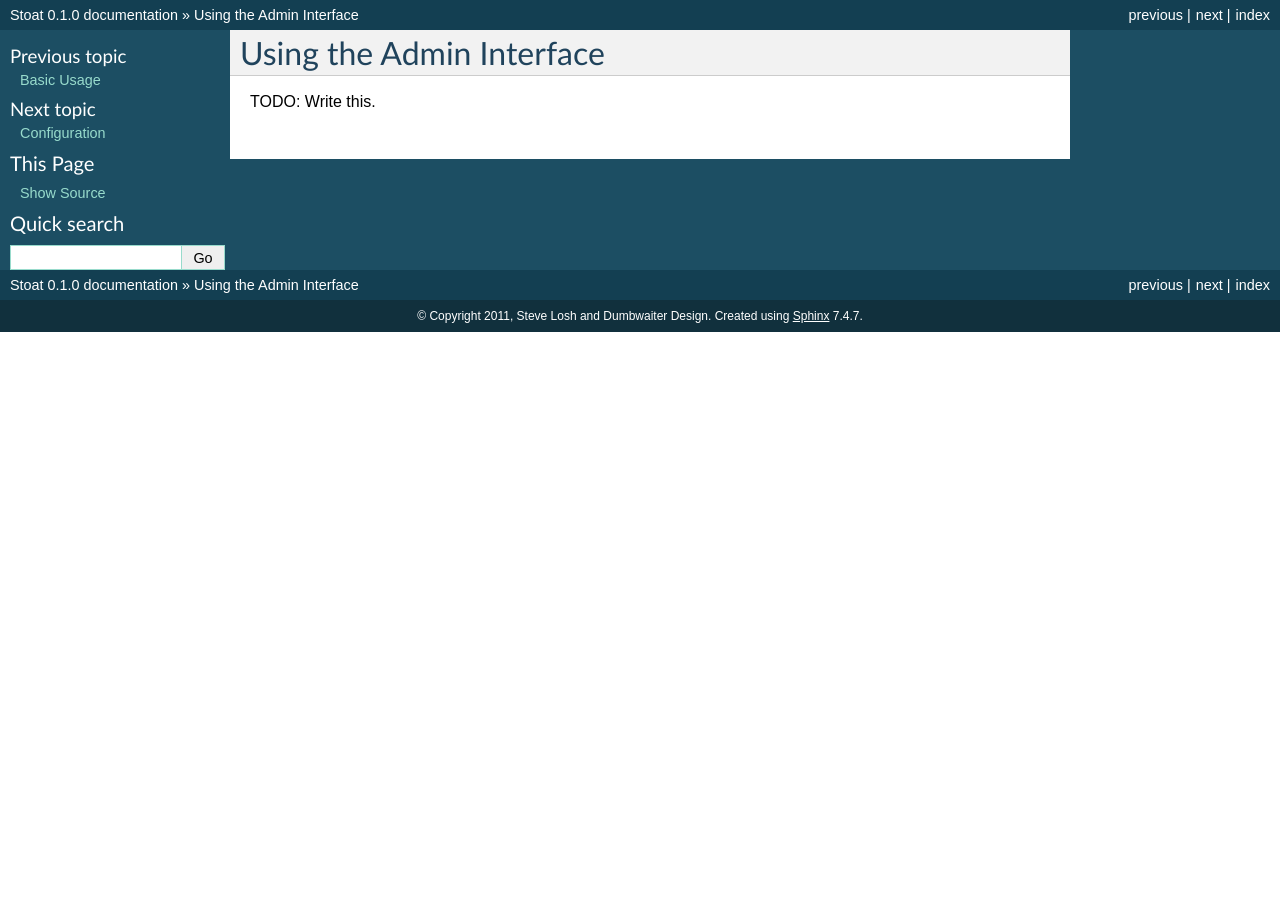
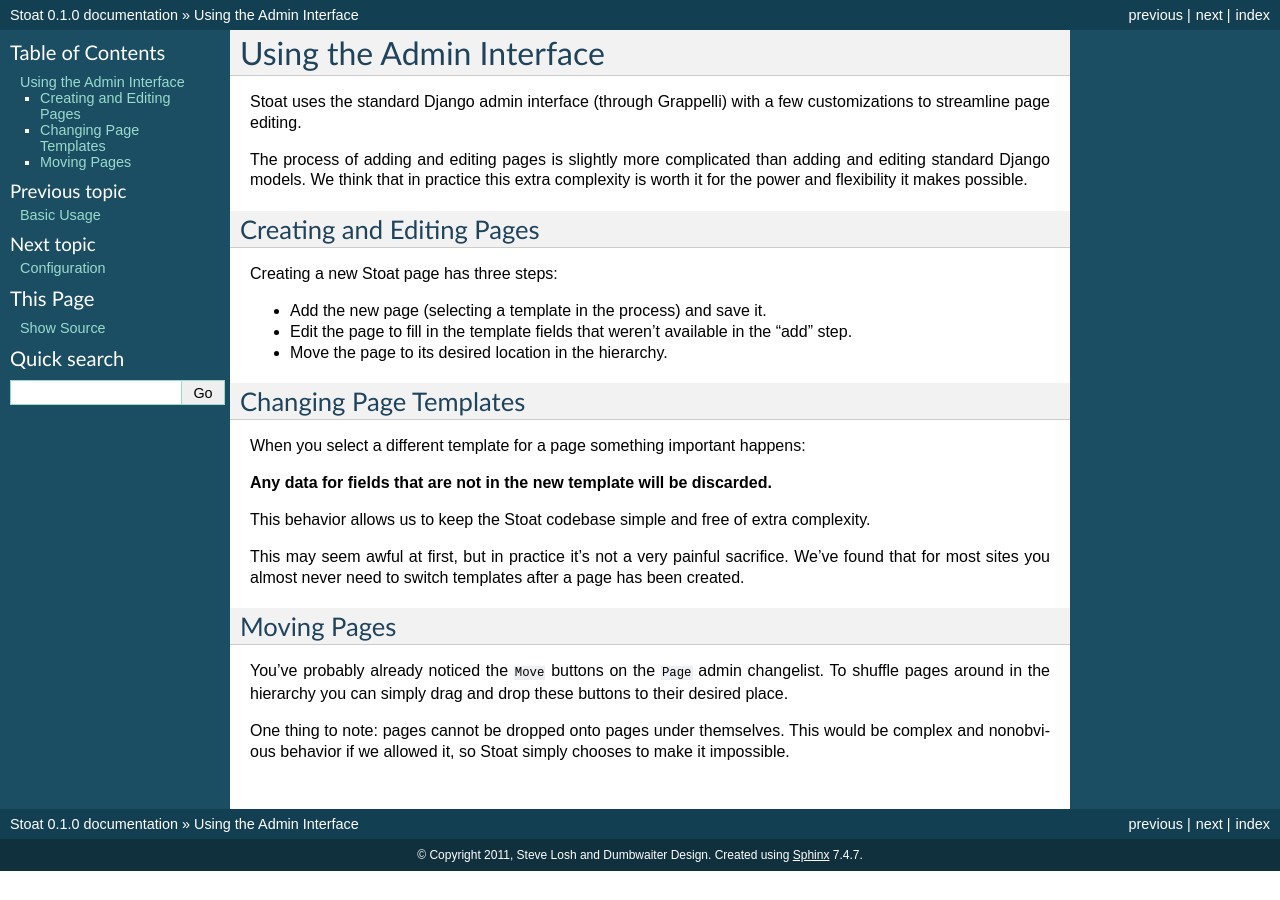
Before and after one commit to sjl/stoat, a Sphinx documentation site: the page built from docs/admin.rst, in a window 1280 px wide. Built offline with Sphinx 7.4.7, drawn with Linux system fonts in a browser that asks for light colours.

Commit message:
More docs.

```diff
--- a/docs/admin.rst
+++ b/docs/admin.rst
@@ -1,4 +1,44 @@
 Using the Admin Interface
 =========================
 
-TODO: Write this.
+Stoat uses the standard Django admin interface (through Grappelli) with a few
+customizations to streamline page editing.
+
+The process of adding and editing pages is slightly more complicated than adding and
+editing standard Django models.  We think that in practice this extra complexity is
+worth it for the power and flexibility it makes possible.
+
+Creating and Editing Pages
+--------------------------
+
+Creating a new Stoat page has three steps:
+
+* Add the new page (selecting a template in the process) and save it.
+* Edit the page to fill in the template fields that weren't available in the "add"
+  step.
+* Move the page to its desired location in the hierarchy.
+
+Changing Page Templates
+-----------------------
+
+When you select a different template for a page something important happens:
+
+**Any data for fields that are not in the new template will be discarded.**
+
+This behavior allows us to keep the Stoat codebase simple and free of extra
+complexity.
+
+This may seem awful at first, but in practice it's not a very painful sacrifice.
+We've found that for most sites you almost never need to switch templates after
+a page has been created.
+
+Moving Pages
+------------
+
+You've probably already noticed the ``Move`` buttons on the ``Page`` admin
+changelist.  To shuffle pages around in the hierarchy you can simply drag and drop
+these buttons to their desired place.
+
+One thing to note: pages cannot be dropped onto pages under themselves.  This would
+be complex and nonobvious behavior if we allowed it, so Stoat simply chooses to make
+it impossible.
```
